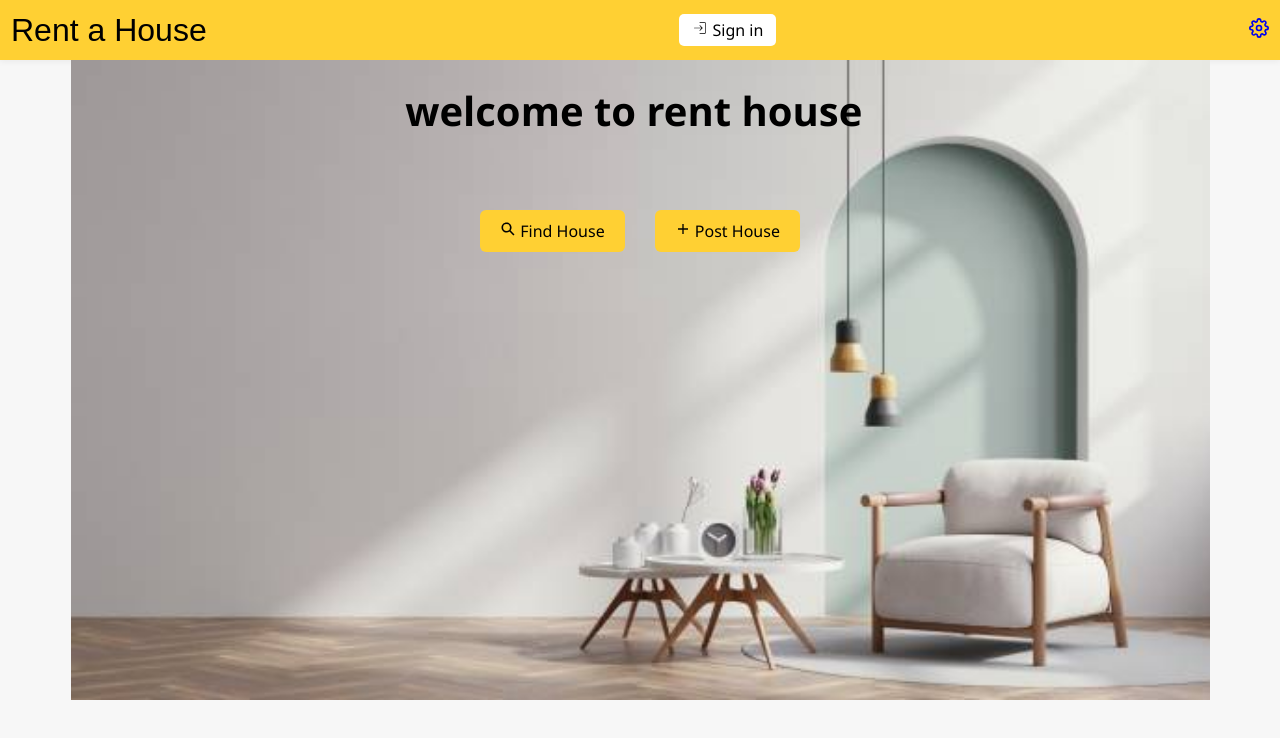
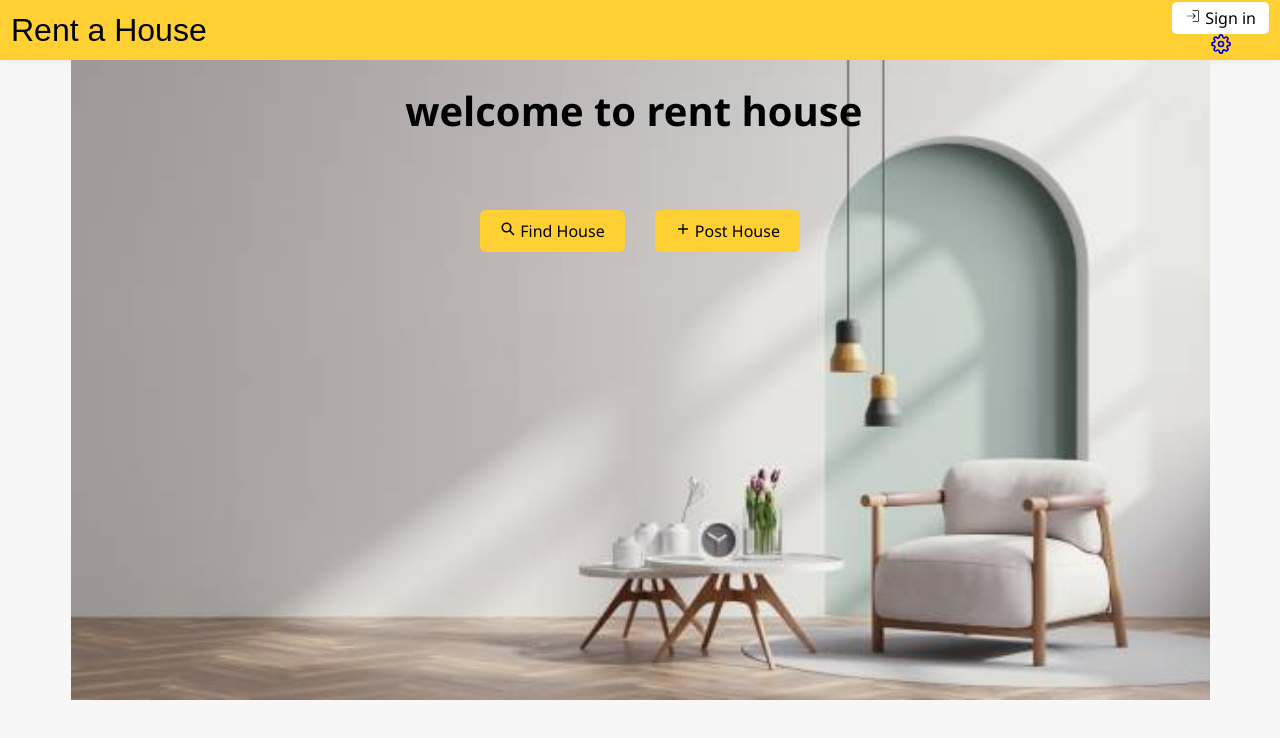
Before and after one commit to saiganesh-pitta/house-rental-frontend, a React (Vite) app: page / in a window 1280 px wide. Shown: the top 738 px of the page. Built offline with nearby package versions, Linux system fonts and the light colour scheme; no server answers; a web font is replaced by a local one.

Commit message:
Update Nav.jsx

```diff
--- a/src/Components/Nav.jsx
+++ b/src/Components/Nav.jsx
@@ -19,6 +19,8 @@ const Navbar = () => {
         <h1 className="bowlby-one-sc-regular" >Rent a House</h1>
       </div>
       </NavLink>
+  <div>
+      <div>
       {logData.isLoggedIn ? <NavLink to="/" id="fnt" >
           { logData.user && <div className="profile" >
             <p>{logData.user.fullName}</p> </div>} </NavLink> : <NavLink to="/details/login" id="fnt" >
@@ -26,10 +28,14 @@ const Navbar = () => {
            <p><CiLogin/> Sign in</p>
       </div>
       </NavLink>}
+      </div>
+      <div className="profile" >
          <NavLink to="/settings" id="fnt" >
                <FiSettings className="accicon" />
          </NavLink>
-    </div>
+        </div>
+  </div>
+</div>
     </>
   );
 };
```
